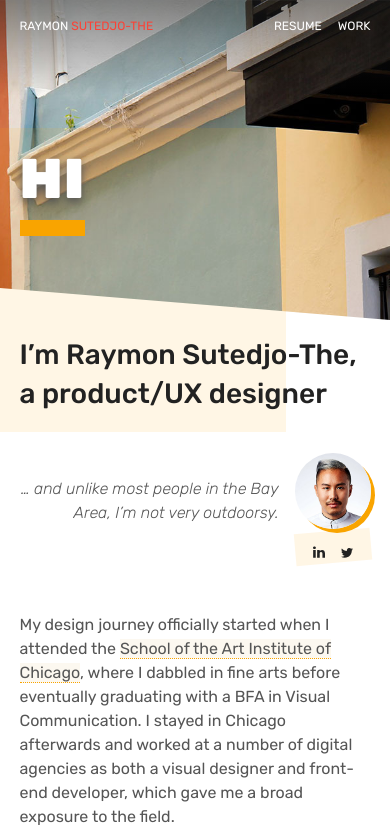
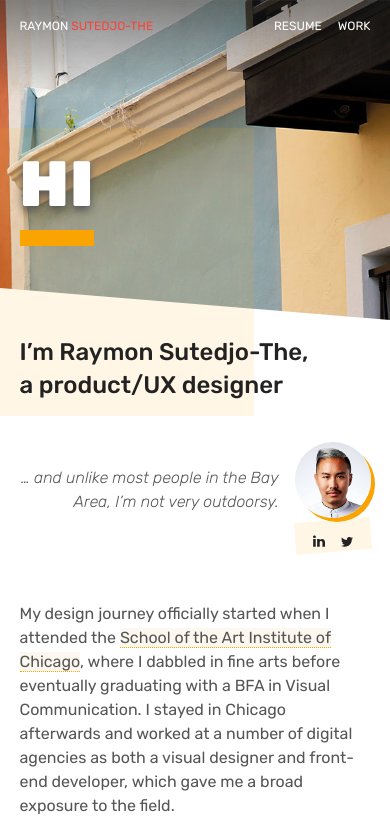
Before and after one commit to raymonst/ray-mon, a PHP site: page / in a window 390 px wide. Shown: the top 825 px of the page. Run offline with PHP 8.4, Linux system fonts and the light colour scheme; data that the repository does not hold is empty.

Commit message:
Changed home intro text css

```diff
--- a/_css/style.scss
+++ b/_css/style.scss
@@ -477,7 +477,7 @@ nav {
 
 		h1 {
 			border-bottom: 1rem solid $color-brand;
-			font-size: 3.5rem;
+			font-size: 4rem;
 			position: relative;
 			z-index: 1;
 			text-shadow: 0 4px 8px #555;
@@ -989,7 +989,7 @@ nav {
 	}
 
 	.intro {
-		font-size: 2rem;
+		font-size: 1.5rem;
 		font-style: italic;
 		line-height: 1.25;
 		margin: 0 0 2rem 0;
@@ -1010,7 +1010,7 @@ nav {
 			grid-template-rows: repeat(auto, [row] auto);
 
 			.intro {
-				font-size: 1.75rem;
+				font-size: 1.5rem;
 				grid-column: col 1 / span 4;
 				grid-row: row 1 / span 1;
 				margin: 0 0 2rem 0;
@@ -1056,8 +1056,8 @@ nav {
 		}
 
 		#header-decoration {
-			height: 19rem;
-			width: 18rem;
+			height: 18rem;
+			width: 16rem;
 			left: -6%;
 			top: -1rem;
 		}
```
Also changed, not shown: _css/style.css, 1 other file.
